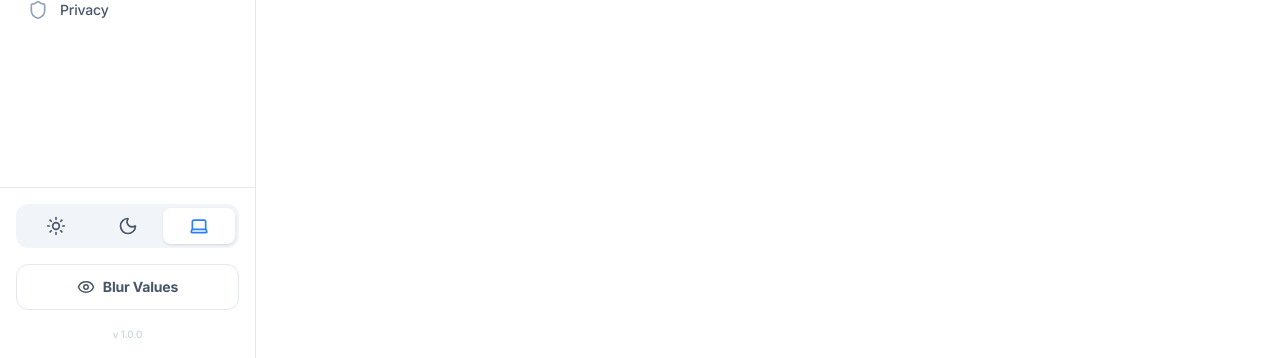
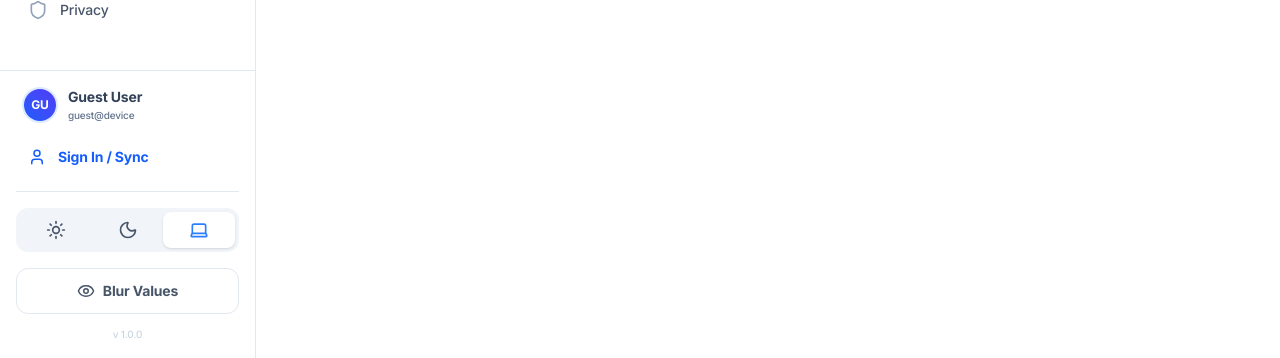
Before and after one commit to ricafort/OpenNetWorth, a Next.js app: page /portfolio in a window 1280 px wide. Shown: the part 442-800 px from the top of the page. Built offline with nearby package versions, Linux system fonts and the light colour scheme; no server answers.

Commit message:
feat: Add user profile and auth actions to mobile sidebar

```diff
--- a/src/components/layout/Sidebar.tsx
+++ b/src/components/layout/Sidebar.tsx
@@ -2,7 +2,7 @@
 
 import Link from 'next/link';
 import { usePathname, useSearchParams } from 'next/navigation';
-import { LayoutDashboard, Wallet, CreditCard, Users, Shield, Target, Menu, X, DollarSign, Calendar, TrendingUp } from 'lucide-react';
+import { LayoutDashboard, Wallet, CreditCard, Users, Shield, Target, Menu, X, DollarSign, Calendar, TrendingUp, LogOut, User } from 'lucide-react';
 import { useState } from 'react';
 import ThemeToggle from '@/components/ui/ThemeToggle';
 import { clsx, type ClassValue } from 'clsx';
@@ -49,12 +49,11 @@ export default function Sidebar() {
 
             {/* Sidebar Container */}
             <div className={cn(
-                "fixed inset-y-0 left-0 z-40 w-64 bg-card border-r border-border transform transition-transform duration-200 ease-in-out md:translate-x-0",
+                "fixed inset-y-0 left-0 z-40 w-64 bg-card border-r border-border transform transition-transform duration-200 ease-in-out md:translate-x-0 flex flex-col",
                 isMobileOpen ? "translate-x-0" : "-translate-x-full"
             )}>
-                <div className="flex flex-col h-full">
                 {/* Logo */}
-                    <div className="h-16 flex items-center px-6 border-b border-border">
+                <div className="h-16 flex items-center px-6 border-b border-border shrink-0">
                     <span className="text-xl font-bold bg-gradient-to-r from-blue-600 to-indigo-600 bg-clip-text text-transparent">
                         ClearWorth
                     </span>
@@ -71,7 +70,8 @@ export default function Sidebar() {
                 </div>
 
                 {/* Navigation */}
-                    <nav className="flex-1 p-4 space-y-1 overflow-y-auto">
+                <div className="flex-1 overflow-y-auto">
+                    <nav className="p-4 space-y-1">
                         {navigation.map((item) => {
                             const isActive = pathname === item.href;
 
@@ -100,13 +100,49 @@ export default function Sidebar() {
                             );
                         })}
                     </nav>
+                </div>
 
                 {/* User Profile / Footer */}
-                    <div className="p-4 border-t border-border mt-auto flex flex-col gap-4">
+                <div className="p-4 border-t border-border shrink-0 flex flex-col gap-3">
+                    <div className="flex items-center gap-3 mb-1 px-2">
+                        <div className="w-8 h-8 rounded-full bg-gradient-to-tr from-blue-600 to-indigo-600 flex items-center justify-center text-white font-bold text-xs ring-2 ring-blue-100 shrink-0">
+                            {profile?.email?.substring(0, 2).toUpperCase() || 'GU'}
+                        </div>
+                        <div className="flex flex-col flex-1 min-w-0">
+                            <p className="text-sm font-bold text-slate-700 truncate">{profile?.full_name || profile?.email || 'Guest User'}</p>
+                            <p className="text-[10px] text-slate-500 truncate">{profile?.email || 'Not signed in'}</p>
+                        </div>
+                    </div>
+
+                    {profile?.id && profile.id !== 'local_user' ? (
+                        <button
+                            onClick={async () => {
+                                const { createClient } = await import('@/utils/supabase/client');
+                                const supabase = createClient();
+                                await supabase.auth.signOut();
+                                window.location.href = '/';
+                            }}
+                            className="w-full flex items-center gap-3 px-3 py-2 text-sm font-medium text-red-600 hover:bg-red-50 rounded-lg transition-colors"
+                        >
+                            <LogOut size={18} />
+                            Log Out
+                        </button>
+                    ) : (
+                        <Link
+                            href="/login"
+                            onClick={() => setIsMobileOpen(false)}
+                            className="w-full flex items-center gap-3 px-3 py-2 text-sm font-bold text-blue-600 hover:bg-blue-50 rounded-lg transition-colors"
+                        >
+                            <User size={18} />
+                            Sign In / Sync
+                        </Link>
+                    )}
+
+                    <div className="h-px bg-border my-1" />
+
                     <ThemeToggle />
                     <div className="text-[10px] text-center text-slate-300">
                         v 1.0.0
-                        </div>
                     </div>
                 </div>
             </div>
--- a/src/features/mentors/components/ChatInterface.tsx
+++ b/src/features/mentors/components/ChatInterface.tsx
@@ -7,6 +7,9 @@ import { formatCurrency } from '@/lib/utils/currencyService';
 import { CurrencyCode } from '@/types';
 
 interface ChatInterfaceProps {
+    // TUTORIAL: This is a "Presentational Component".
+    // It receives all data (chat, activeMentors) and callbacks (onSend, onSetInput) via props.
+    // It has NO dependency on the API layer or complex logic. This makes it easy to test and preview (Storybook).
     chat: any[];
     isLoading: boolean;
     input: string;
```
Also changed, not shown: src/features/dashboard/widgets/NetWorthChartWidget.tsx (+8 -0 lines), src/infrastructure/SupabaseService.ts (+17 -1 lines). Lines whose indentation alone changed are shown as unchanged.
